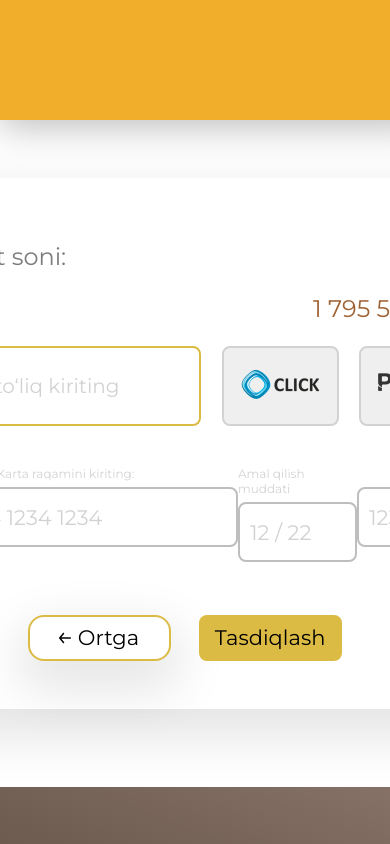
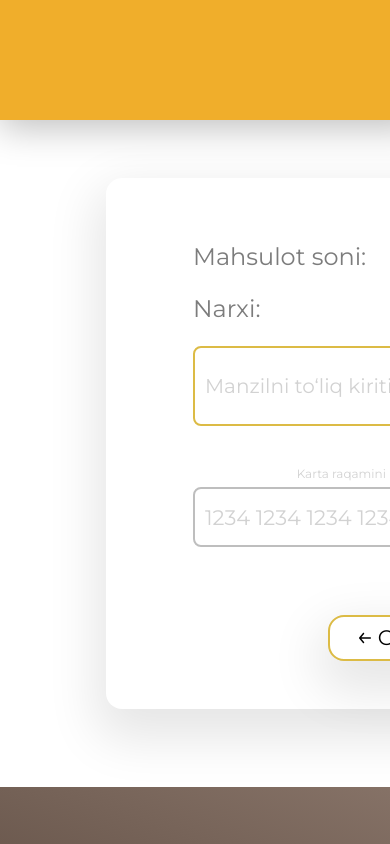
Before and after one commit to hasanboy2008/Progect-SAN-ONE, a React (Create React App) app: page /confirm in a window 390 px wide. Shown: the top 844 px of the page. Built offline with nearby package versions, Linux system fonts and the light colour scheme; no server answers.

Commit message:
Basket va Courier bo'limlari responsive bilan to'liq bitdi

```diff
--- a/src/pages/Basket/Basket.css
+++ b/src/pages/Basket/Basket.css
@@ -211,13 +211,23 @@ button{
 /* +++++++++++ Basket Responsive ++++++++++++ */
 
 @media (max-width: 1750px){
+
+    .basket{
+        align-items: center;
+    }
+
     .basket-all{
         display: flex;
         flex-direction: column;
+        align-items: center;
     }
 
     .basket-order{
         margin-top: 70px;
+    }
+
+    .basket-text{
+        align-items: center;
     }
 }
 
@@ -432,4 +442,20 @@ button{
     .basket-order img{
         display: none;
     }
+
+    .basket-order button{
+        margin-top: 90px;
+    }
 }
+
+@media (max-width: 470px){
+
+    .basket{
+        margin-top: 110px;
+        margin-bottom: 50px;
+    }
+    .basket-order{
+        width: 80%;
+        margin-left: 0;
+    }
+}
--- a/src/pages/Confirm/Confirm.css
+++ b/src/pages/Confirm/Confirm.css
@@ -141,7 +141,7 @@ input{
     font-weight: 400;
     font-size: 21px;
     color: #9F6233;
-    /* padding-left: 25px; */
+    padding-left: 0;
 }
 
 .payment-labels .card-code-2{
@@ -201,3 +201,64 @@ input{
     cursor: pointer;
     margin-left: 14px;
 }
+
+
+@media (max-width: 900px){
+    .payment{
+        margin-left: 200px;
+    }
+}
+
+@media (max-width: 750px){
+    .payment{
+        margin-left: 250px;
+    }
+}
+
+@media (max-width: 700px){
+    .payment{
+        margin-left: 350px;
+    }
+}
+
+@media (max-width: 650px){
+    .payment{
+        margin-left: 400px;
+    }
+}
+
+@media (max-width: 580px){
+    .payment{
+        margin-left: 450px;
+    }
+}
+
+@media (max-width: 530px){
+    .payment{
+        margin-left: 500px;
+    }
+}
+
+@media (max-width: 480px){
+    .payment{
+        margin-left: 550px;
+    }
+}
+
+@media (max-width: 430px){
+    .payment{
+        margin-left: 600px;
+    }
+}
+
+@media (max-width: 360px){
+    .payment{
+        margin-left: 650px;
+    }
+}
+
+@media (max-width: 300px){
+    .payment{
+        margin-left: 700px;
+    }
+}
```
